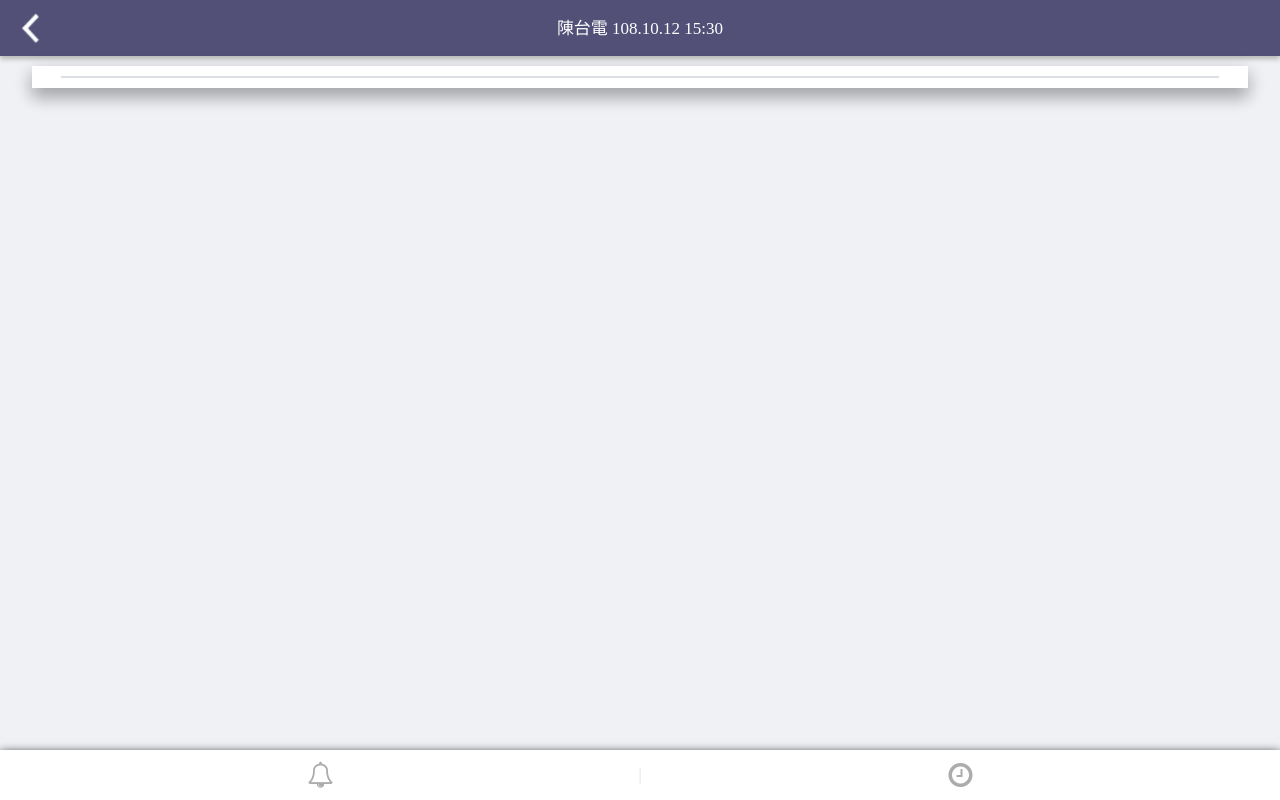
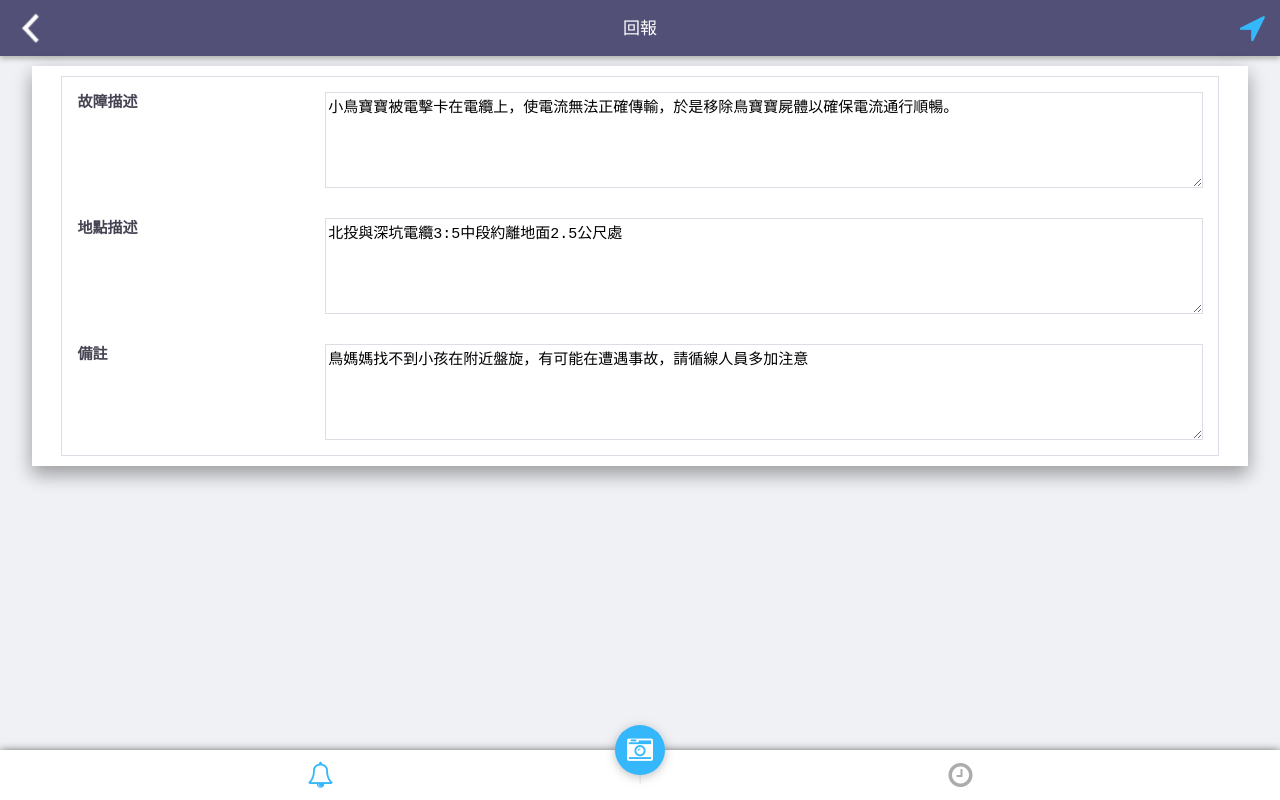
Before and after one commit to SamanthaChenyu/gulp, a website: page return.html in a window 1280 px wide. Drawn offline with Linux system fonts and the light colour scheme.

Commit message:
[FEATURE] return.html

```diff
--- a/return.html
+++ b/return.html
@@ -22,18 +22,38 @@
         <div class="white_logo">
             <img src="./images/back.png" />
         </div>
-        <div class="current_state">陳台電 108.10.12 15:30</div>
+        <div class="current_state">回報</div>
+        <div class="user_information">
+            <i class="fa fa-location-arrow fa-2x" aria-hidden="true"></i>
+        </div>
     </div>
     <div class="mapBox">
         <div class="detail">
-            <div class="description"></div>
+            <div class="description">
+                <div class="inDetail">
+                    <p class="textareaTitle">故障描述</p>
+                    <textarea>小鳥寶寶被電擊卡在電纜上，使電流無法正確傳輸，於是移除鳥寶寶屍體以確保電流通行順暢。</textarea>
+                </div>
+                <div class="inDetail">
+                    <p class="textareaTitle">地點描述</p>
+                    <textarea>北投與深坑電纜3:5中段約離地面2.5公尺處</textarea>
+                </div>
+                <div class="inDetail">
+                    <p class="textareaTitle">備註</p>
+                    <textarea>鳥媽媽找不到小孩在附近盤旋，有可能在遭遇事故，請循線人員多加注意</textarea>
+                </div>
+                <div class="photo">
 
+                </div>
+            </div>
         </div>
     </div>
     <div class="navigation">
-        <i class="fa fa-bell-o twenty-six" aria-hidden="true"></i>
+        <div class="camera"><i class="fa fa-camera-retro fa-2x"></i></div>
+        <i class="fa fa-bell-o twenty-six here" aria-hidden="true"></i>
         <i class="fa fa-clock-o twenty-eight" aria-hidden="true"></i>
     </div>
 </body>
 
+
 </html>
--- a/sass/style.scss
+++ b/sass/style.scss
@@ -63,7 +63,7 @@ body {
   margin: 0;
   padding: 0;
   background-attachment: fixed;
-    background-color: #F0F1F5;
+  background-color: #f0f1f5;
   overflow-x: hidden;
 }
 
@@ -297,9 +297,9 @@ input {
     flex-direction: row;
     align-items: center;
     justify-content: space-between;
-
-        a {
-            color: #35B7FC;
+    a,
+    .fa-location-arrow {
+      color: #35b7fc;
     }
 
     span.user_icon {
@@ -325,32 +325,48 @@ input {
   &::before {
     content: "|";
     position: absolute;
-        color: #DBDFE5;
+    color: #dbdfe5;
   }
-
+  .here {
+    color: #35b7fc !important;
+  }
   .twenty-eight {
     font-size: 28px;
-        color: #ACACAC;
+    color: #acacac;
 
     &:hover {
-            color: #35B7FC;
+      color: #35b7fc;
     }
   }
 
   .twenty-six {
     font-size: 26px;
-        color: #ACACAC;
+    color: #acacac;
 
     &:hover {
-            color: #35B7FC;
+      color: #35b7fc;
+    }
+  }
+  .camera {
+    position: absolute;
+    width: 50px;
+    height: 50px;
+    border-radius: 50%;
+    background-color: #35b7fc;
+    color: #ffffff;
+    bottom: 25px;
+    box-shadow: 0px 2px 10px rgba(128, 128, 128, 0.5);
+    .fa-2x {
+      position: absolute;
+      left: 50%;
+      top: 50%;
+      transform: translateX(-50%) translateY(-50%);
+      font-size: 26px;
+    }
   }
 }
 
-
-}
-
 .notification {
-
   i,
   span,
   p {
@@ -359,7 +375,7 @@ input {
   }
 
   li:nth-child(odd) {
-        background-color: #DFF3FD;
+    background-color: #dff3fd;
   }
 
   li {
@@ -372,7 +388,7 @@ input {
 
       p {
         font-size: 12px;
-                color: #ACACAC;
+        color: #acacac;
         padding-left: 20px;
         padding-top: 5px;
       }
@@ -396,11 +412,20 @@ input {
   .detail {
     width: 95%;
     margin: 0px auto 0px auto;
-        border: 1px solid #DBDFE5;
+    border: 1px solid #dbdfe5;
     font-size: 15px;
-
+    p.title {
+      font-weight: bold;
+      color: #464453;
+      height: 50px;
+      display: flex;
+      align-items: center;
+      margin: 0px 15px;
+      border-bottom: 0px solid #dbdfe5;
+      white-space: nowrap;
+    }
     p:nth-last-child(1) {
-            border-bottom: 0px solid #DBDFE5;
+      border-bottom: 0px solid #dbdfe5;
     }
 
     p,
@@ -411,11 +436,11 @@ input {
       display: flex;
       align-items: center;
       margin: 0px 15px;
-            border-bottom: 1px solid #DBDFE5;
+      border-bottom: 1px solid #dbdfe5;
       white-space: nowrap;
 
       span {
-                color: #7C80AA;
+        color: #7c80aa;
         padding-left: 15px;
         font-weight: 400;
       }
@@ -424,7 +449,7 @@ input {
     .distance {
       ul {
         padding-left: 15px;
-                color: #7C80AA;
+        color: #7c80aa;
         font-weight: 400;
       }
     }
@@ -439,7 +464,6 @@ input {
   margin-bottom: 12px;
 }
 
-
 .togglefaq {
   box-shadow: 0px 0px 5px 2px #dcdcdc;
   position: relative;
@@ -447,11 +471,11 @@ input {
   background-color: #fff;
   display: flex;
   align-items: center;
-    transition: .35s all;
+  transition: 0.35s all;
   color: #525077;
 
   &:hover {
-        background-color: #7C80AA;
+    background-color: #7c80aa;
     color: #fff;
   }
 
@@ -480,6 +504,28 @@ input {
     width: 5px;
     height: 5px;
     border-radius: 50%;
-        background-color: #35B7FC;
+    background-color: #35b7fc;
   }
 }
+.inDetail {
+  display: flex;
+  p.textareaTitle {
+    width: 20%;
+    font-weight: bold;
+    color: #464453;
+    height: 50px;
+    display: flex;
+    align-items: center;
+    margin: 0px 15px;
+    border-bottom: 0px solid #dbdfe5;
+    white-space: nowrap;
+  }
+  textarea {
+    width: 80%;
+    margin: 15px;
+    height: 90px;
+    font-size: 15px;
+    border: 1px solid #dbdfe5;
+    overflow-y: scroll;
+  }
+}
```
Also changed, not shown: css/style.css, 1 other file. Lines whose indentation alone changed are shown as unchanged.
